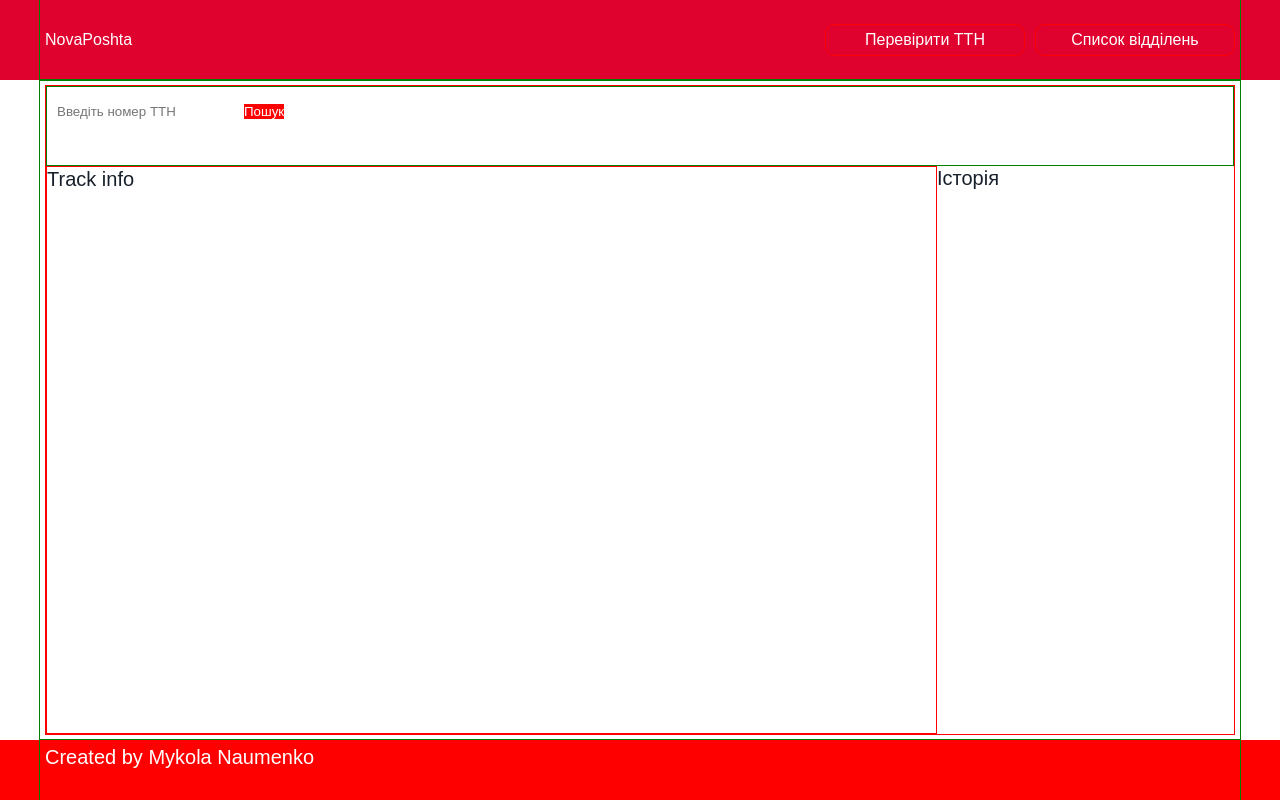
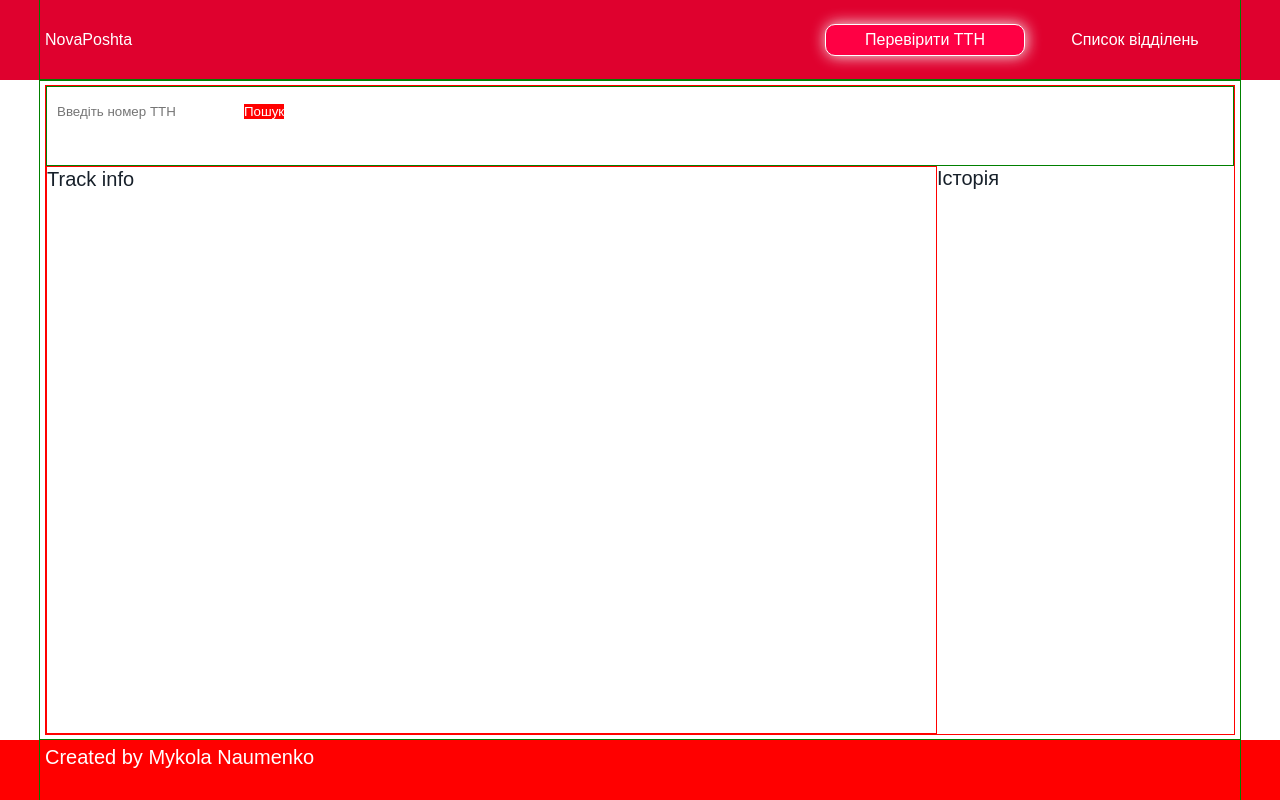
Before and after one commit to NNaumenko83/nova-poshta-test-task, a React (Vite) app: page / in a window 1280 px wide. Built offline with nearby package versions, Linux system fonts and the light colour scheme.

Commit message:
ADD styles for links

```diff
--- a/src/components/Drawer/Drawe.styled.ts
+++ b/src/components/Drawer/Drawe.styled.ts
@@ -2,4 +2,5 @@ import { styled } from "styled-components";
 
 export const MobileNavigationWrapper = styled.div`
 	height: 100%;
+	background-color: #df012e;
 `;
--- a/src/components/NavigateMenu/NavigateMenu.tsx
+++ b/src/components/NavigateMenu/NavigateMenu.tsx
@@ -8,9 +8,25 @@ const NavLinkStyled = styled(NavLink)`
 	align-items: center;
 	padding: 5px;
 	width: 200px;
-	border: 1px solid red;
-	border-radius: 10px;
+
+	color: ${props => props.theme.colors.brightTxt};
 	font-size: ${props => props.theme.fontSizes.xsmall};
+	&.active {
+		color: white;
+		border: 1px solid ${props => props.theme.colors.brightTxt};
+		background-color: #ff0044;
+
+		border-radius: 10px;
+		-moz-box-shadow: 1px 0px 15px 0px rgba(245, 245, 245, 1);
+		box-shadow: 1px 0px 15px 0px rgba(245, 245, 245, 1);
+	}
+
+	transition: color, text-shadow 300ms linear;
+	&:hover,
+	&:focus {
+		color: #ffd42f;
+		text-shadow: 0px 0px 3px #ceb30a;
+	}
 `;
 
 export const NavigateMenu: React.FC = () => {
```
